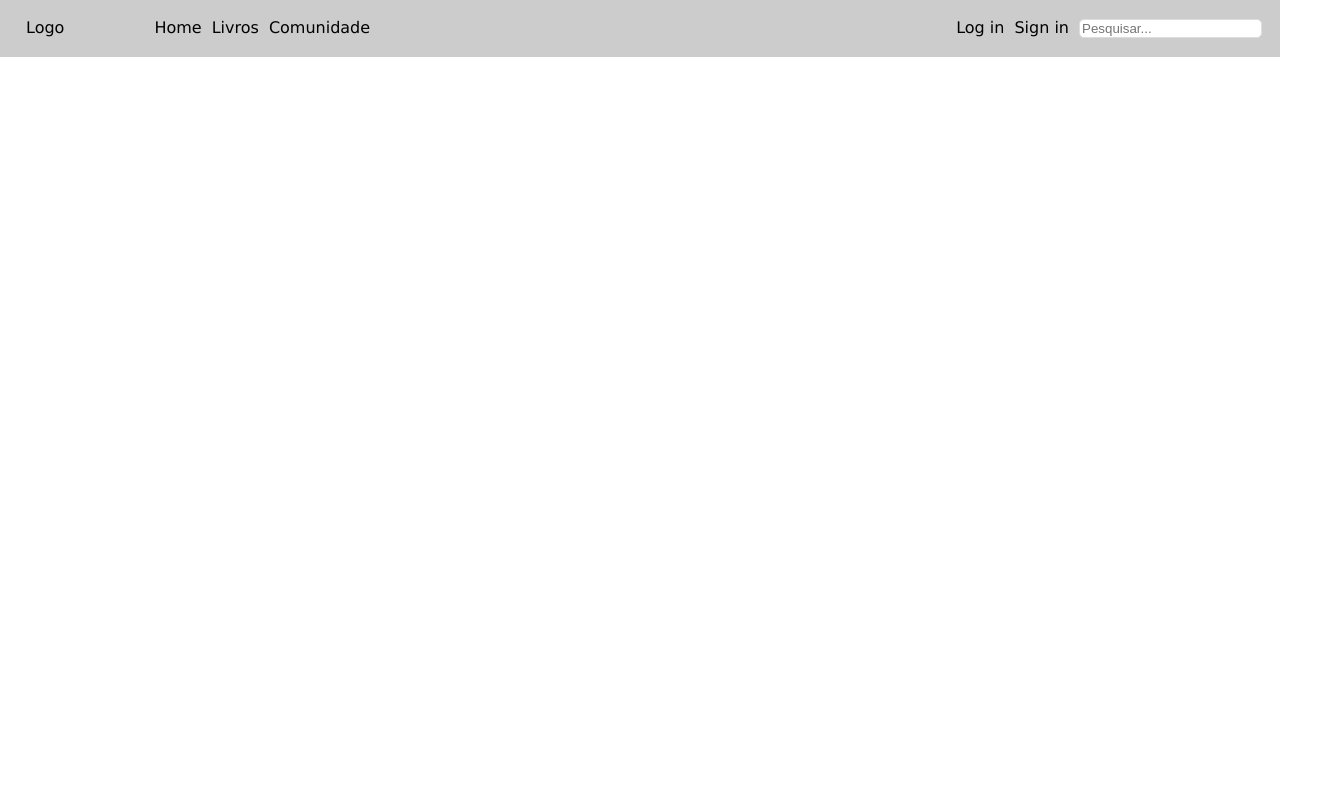
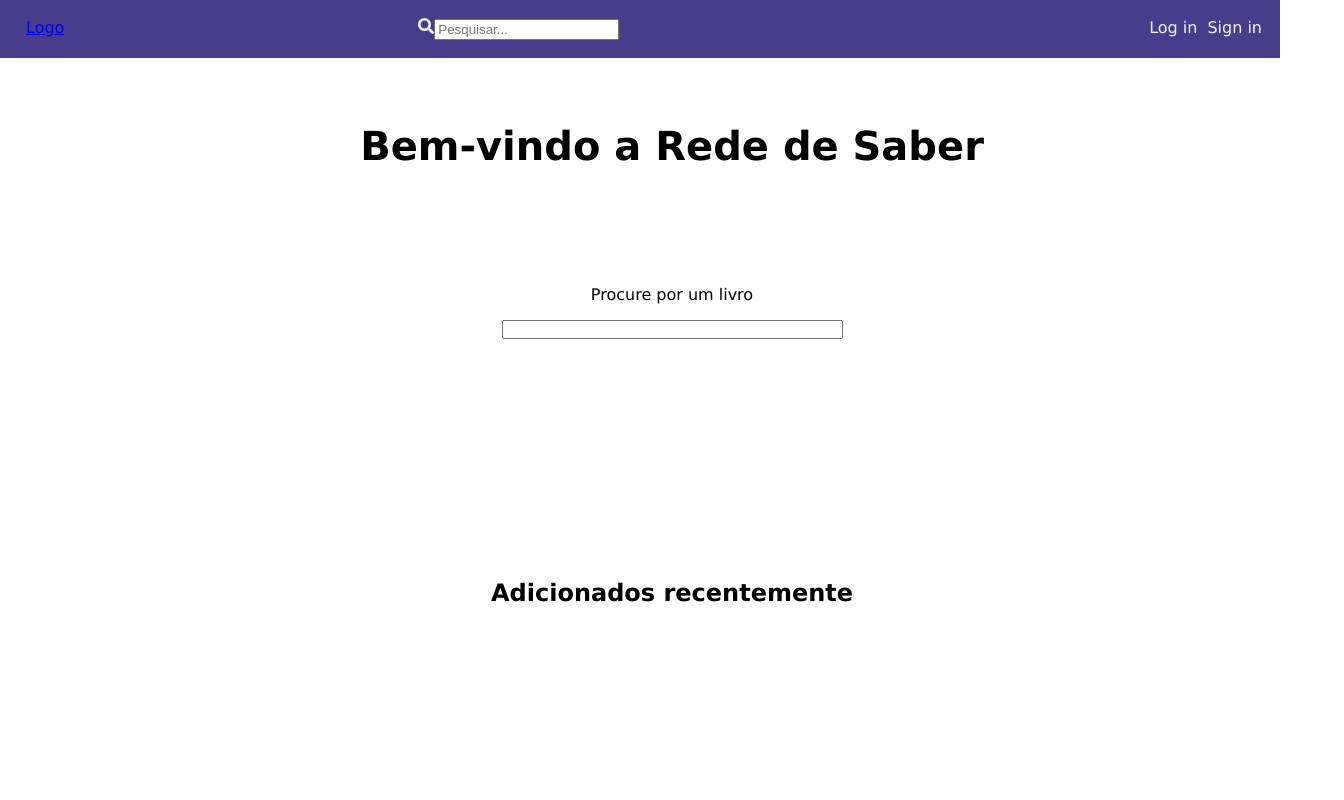
Before and after one commit to glermFF/online_document_archive, a React (Vite) app in the folder project/: page / in a window 1280 px wide. Shown: the top 800 px of the page, 1344 px wide, since content can reach past the window. Built offline with nearby package versions, Linux system fonts and the light colour scheme.

Commit message:
commit 10/01
> Adição de novos componentes;
> Estruturando página Home;

```diff
--- a/project/package.json
+++ b/project/package.json
@@ -11,7 +11,8 @@
   },
   "dependencies": {
     "react": "^18.3.1",
-    "react-dom": "^18.3.1"
+    "react-dom": "^18.3.1",
+    "react-icons": "^5.4.0"
   },
   "devDependencies": {
     "@eslint/js": "^9.17.0",
--- /dev/null
+++ b/project/src/components/Footer.jsx
@@ -0,0 +1,12 @@
+import React from "react";
+import style from "../css/Footer.module.css"
+
+function Footer () {
+    return(
+        <footer className={style.footer}>
+
+        </footer>
+    )
+}
+
+export default Footer
--- /dev/null
+++ b/project/src/components/HomeComponent.jsx
@@ -0,0 +1,21 @@
+import React from "react"
+import styles from '../css/HomeComponent.module.css'
+
+function HomeComponent () {
+    return(
+        <section className={styles.home_section}>
+            <h1>Bem-vindo a Rede de Saber</h1>
+            <p>Procure por um livro</p>
+            <input type="text"/>
+
+            <div>
+                <h2>Adicionados recentemente</h2>
+                <div className={styles.books_added}>
+
+                </div>
+            </div>
+        </section>
+    )
+}
+
+export default HomeComponent
--- a/project/src/components/Navbar.jsx
+++ b/project/src/components/Navbar.jsx
@@ -1,24 +1,23 @@
 import React from "react";
-import "../css/Navbar.css"
+import { FaSearch } from "react-icons/fa";
+import styles from '../css/Navbar.module.css'
+
 
 const Navbar = () => {
     return(
-        <div className="nav-bar">
-            <div className="nav-logo">
-                Logo
+        <div className={styles.nav_bar}>
+            <div className={styles.nav_logo}>
+                <a href="#">Logo</a>
             </div>
             <div>
-                <ul className="nav-menu-1">
-                    <li>Home</li>
-                    <li>Livros</li>
-                    <li>Comunidade</li>
+                <ul className={styles.nav_menu1}>
+                    <li><FaSearch></FaSearch><input type="text" placeholder="Pesquisar..." className={styles}/></li>
                 </ul>
             </div>
             <div>
-                <ul className="nav-menu-2">
+                <ul className={styles.nav_menu2}>
                     <li>Log in</li>
                     <li>Sign in</li>
-                    <li><input type="text" placeholder="Pesquisar..." className="search-bar"/></li>
                 </ul>
             </div>
         </div>
--- /dev/null
+++ b/project/src/css/Footer.module.css
@@ -0,0 +1,5 @@
+.footer{
+    background-color: darkslateblue;
+    padding: 10vh;
+    text-align: center;
+}
--- /dev/null
+++ b/project/src/css/HomeComponent.module.css
@@ -0,0 +1,33 @@
+.home_section{
+    padding: 2em;
+
+    width: 100%;
+
+    display: flex;
+    flex-direction: column;
+    align-items: center;
+    justify-content: center;
+}
+
+.home_section h1{
+    font-size: 2.5em;
+    margin-bottom: 2.5em;
+}
+
+.home_section h2{
+    font-size: 1.5em;
+    margin: 30vh;
+}
+
+.home_section p {
+    margin-bottom: 1em;
+}
+
+.home_section input{
+    padding: 0 10vh;
+
+}
+
+.books_added{
+    border: 1px solid black;
+}
--- a/project/src/css/Navbar.css
+++ /dev/null
@@ -1,46 +0,0 @@
-body{
-    margin: 0;
-    padding: 0;
-
-    font-family: 'Lucida Sans', Geneva, Verdana, sans-serif;
-}
-
-.nav-bar{
-    padding: 2px;
-
-    background-color: #ccc;
-
-    display: flex;
-    flex-direction: row;
-    justify-content: space-between;
-}
-
-.nav-logo{
-    padding: 1rem 0 0 1.5rem ;
-
-}
-
-.nav-menu-1{
-    padding: 0 30rem 0 0;
-
-    list-style: none;
-
-    display: flex;
-    gap: 10px;
-}
-
-.nav-menu-2{
-    padding: 0 1rem;
-
-    list-style: none;
-
-    display: flex;
-    gap: 10px;
-}
-
-.search-bar{
-    margin: 1px 0px;
-
-    border: 1px solid #ddd;
-    border-radius: 5px;
-}
--- /dev/null
+++ b/project/src/css/Navbar.module.css
@@ -0,0 +1,63 @@
+body{
+    margin: 0;
+    padding: 0;
+
+    color: black;
+    font-family: 'Lucida Sans', Geneva, Verdana, sans-serif;
+}
+
+.nav_bar{
+    padding: 2px;
+
+    background-color: darkslateblue;
+    color: aliceblue;
+    display: flex;
+    flex-direction: row;
+    justify-content: space-between;
+}
+
+.nav_logo{
+    padding: 1rem 0 0 1.5rem ;
+
+    text-decoration: none;
+}
+
+.nav_menu1{
+    padding: 0 10rem 0 0;
+
+    list-style: none;
+
+    display: flex;
+    gap: 10px;
+}
+
+.books{
+    padding: 3px;
+
+    border: 1px solid #ddd;
+    border-radius: 5px;
+}
+
+.books:hover{
+    cursor: pointer;
+    transition: .3s;
+    background-color: cornsilk;
+    color: cadetblue;
+}
+
+.search_bar{
+    margin: 1px 0px;
+    padding: 3px 30px 1px 10px;
+
+    border: 1px solid #ddd;
+    border-radius: 5px;
+}
+
+.nav_menu2{
+    padding: 0 1rem;
+
+    list-style: none;
+
+    display: flex;
+    gap: 10px;
+}
--- a/project/src/pages/HomePage.jsx
+++ b/project/src/pages/HomePage.jsx
@@ -1,10 +1,15 @@
 import React from "react"
+
 import Navbar from "../components/Navbar"
+import HomeComponent from "../components/HomeComponent"
+import Footer from "../components/Footer"
 
 const HomePage = () => {
     return(
         <div>
             <Navbar/>
+            <HomeComponent/>
+            <Footer/>
         </div>
     )
 }
```
Also changed, not shown: 1 other file (tests, documents, lock files or other folders).
